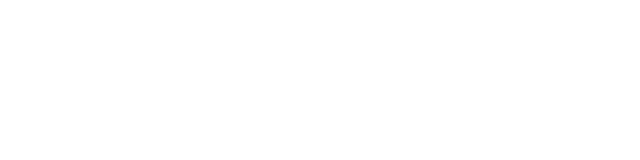
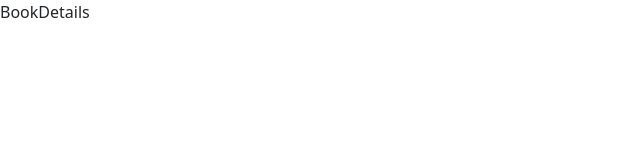
Before and after one commit to RehamMuhammad/My-Reads-React, a React (Create React App) app: page /book/1 in a window 1280 px wide. Before the commit this address had no page. Shown: the top 160 px of the page, without its empty margins (0-640 px from the left). Built offline with nearby package versions, Linux system fonts and the light colour scheme.

Commit message:
Add Route to the book details Page via each book using Id

```diff
--- a/src/AppRoutes.js
+++ b/src/AppRoutes.js
@@ -1,12 +1,13 @@
 import React from 'react'
 import { Routes, Route } from 'react-router-dom'
-import { HomePage, SearchPage } from './pages'
+import { BookDetailsPage, HomePage, SearchPage } from './pages'
 
 function AppRoutes() {
   return (
     <Routes>
       <Route path='/' element={<HomePage />} />
       <Route path='/search' element={<SearchPage />} />
+      <Route path='/book/:id' element={<BookDetailsPage />} />
     </Routes>
   )
 }
--- a/src/components/Book/index.js
+++ b/src/components/Book/index.js
@@ -1,10 +1,12 @@
 import React from 'react'
 import { Dropdown } from '..'
 import propTypes from 'prop-types'
+import { Link } from 'react-router-dom'
 
 
-function Book({ title, authors, cover, updateShelf, shelfValue }) {
+function Book({id, title, authors, cover, updateShelf, shelfValue }) {
     return (
+        <Link to={`book/${id}`} className="text-decoration-none text-dark">
         <div className="book">
             <div className="book-top">
                 <div className="book-cover" style={{ width: 128, height: 188, backgroundImage: `url(${cover})` }}></div>
@@ -13,11 +15,13 @@
             <div className="book-title">{title}</div>
             <div className="book-authors">{authors}</div>
         </div>
+        </Link>
     )
 }
 
 Book.propTypes ={
     title:propTypes.string,
+    id:propTypes.string,
     authors:propTypes.string,
     cover:propTypes.string,
     updateShelf:propTypes.func,
--- a/src/components/BookShelf/index.js
+++ b/src/components/BookShelf/index.js
@@ -12,7 +12,7 @@
 
                     {books.map((book) => (
                         <li key={book.id}>
-                            <Book title={book.title} authors={book.authors&&book.authors.join(", ")} cover={book.imageLinks ? book.imageLinks.thumbnail : "https://encrypted-tbn0.gstatic.com/images?q=tbn:ANd9GcT9T4eZdmlbj1NKFcbcizY5I0AkfL6t0qaidw&usqp=CAU"} updateShelf={(e) => updateShelf(book, e.target.value)} shelfValue={book.shelf} />
+                            <Book id={book.id} title={book.title} authors={book.authors&&book.authors.join(", ")} cover={book.imageLinks ? book.imageLinks.thumbnail : "https://encrypted-tbn0.gstatic.com/images?q=tbn:ANd9GcT9T4eZdmlbj1NKFcbcizY5I0AkfL6t0qaidw&usqp=CAU"} updateShelf={(e) => updateShelf(book, e.target.value)} shelfValue={book.shelf} />
                         </li>
                     ))}
                 </ol>
--- /dev/null
+++ b/src/pages/BookDetails/index.js
@@ -0,0 +1,9 @@
+import React from 'react'
+
+function BookDetails() {
+  return (
+    <div>BookDetails</div>
+  )
+}
+
+export default BookDetails
--- a/src/pages/index.js
+++ b/src/pages/index.js
@@ -1,2 +1,3 @@
 export {default as HomePage} from "./Home"
 export {default as SearchPage} from "./Search"
+export {default as BookDetailsPage} from "./BookDetails"
```
Also changed, not shown: src/logo.svg (deleted).
